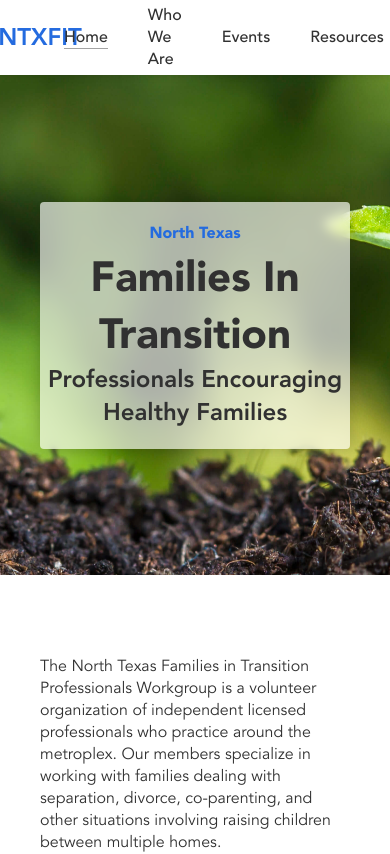
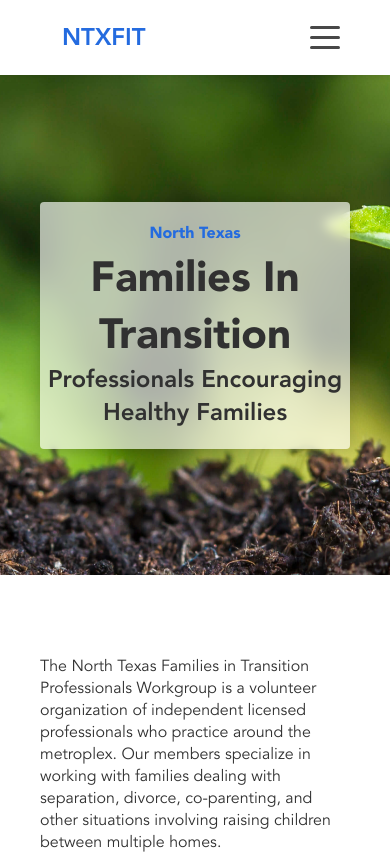
Before and after one commit to Modern-Lawyer-Marketing/ntxfit, a React (Create React App) app: page / in a window 390 px wide. Shown: the top 854 px of the page. Built offline with nearby package versions, Linux system fonts and the light colour scheme.

Commit message:
Implement hamburger menu

```diff
--- a/src/components/Navbar.jsx
+++ b/src/components/Navbar.jsx
@@ -1,19 +1,74 @@
-import React from 'react';
+import React, { useState, useEffect, useRef } from 'react';
 import '../styles/navbar.scss';
+import useWindowDimensions from '../lib/useWindowDimensions';
 
 /**
  * Navigation bar
  */
-const Navbar = () => (
+const Navbar = () => {
+  const { isMobile } = useWindowDimensions();
+  const [open, setOpen] = useState(false);
+  const hamburgerMenu = useRef();
+
+  useEffect(() => {
+    document.body.classList.toggle('hamburger-open', open);
+
+    /**
+     * Checks if user clicked outside hamburger menu
+     */
+    function hasClickedOutside(e) {
+      if (!hamburgerMenu.current.contains(e.target)) {
+        setOpen(false);
+        document.removeEventListener('click', hasClickedOutside);
+      }
+    }
+
+    if (open) {
+      document.addEventListener('click', hasClickedOutside);
+    }
+  }, [open]);
+
+  return (
     <div id="navbar">
       <a href="/"><h2>NTXFIT</h2></a>
-    <ul>
+      {isMobile
+        ? <Hamburger open={open} setOpen={setOpen} />
+        : <NavItems />}
+      <HamburgerMenu hamburgerMenu={hamburgerMenu} open={open} />
+    </div>
+  );
+};
+
+/**
+ * Hamburger button
+ */
+const Hamburger = ({ open, setOpen }) => (
+  <button onClick={() => setOpen(!open)} id="hamburger">
+    <div className={`line ${open && 'open'}`} />
+    <div className={`line ${open && 'open'}`} />
+    <div className={`line ${open && 'open'}`} />
+  </button>
+);
+
+/**
+ * Mobile menu, opened when pressing hamburger
+ */
+const HamburgerMenu = ({ open, hamburgerMenu }) => (
+  <div id="hamburger-menu" ref={hamburgerMenu} className={open ? 'open' : ''}>
+    <NavItems />
+  </div>
+);
+
+/**
+ * Navigation items
+ */
+const NavItems = () => (
+  <ul id="nav-items">
     <li className="active"><p>Home</p><div className="line" /></li>
     <li><p>Who We Are</p><div className="line" /></li>
     <li><p>Events</p><div className="line" /></li>
     <li><p>Resources</p><div className="line" /></li>
   </ul>
-  </div>
 );
 
 export default Navbar;
--- /dev/null
+++ b/src/lib/useWindowDimensions.jsx
@@ -0,0 +1,35 @@
+import { useState, useEffect } from 'react';
+
+/**
+ * Get innerWidth and innerHeight of window
+ */
+function getWindowDimensions() {
+  const { innerWidth: width, innerHeight: height } = window;
+  const isMobile = width < 720;
+  return {
+    width,
+    height,
+    isMobile,
+  };
+}
+
+/**
+ * React hook that will return a window's width and height
+ */
+export default function useWindowDimensions() {
+  const [windowDimensions, setWindowDimensions] = useState(getWindowDimensions());
+
+  useEffect(() => {
+    /**
+     * Updates window dimensions
+     */
+    function handleResize() {
+      setWindowDimensions(getWindowDimensions());
+    }
+
+    window.addEventListener('resize', handleResize);
+    return () => window.removeEventListener('resize', handleResize);
+  }, []);
+
+  return windowDimensions;
+}
--- a/src/styles/_constants.scss
+++ b/src/styles/_constants.scss
@@ -2,6 +2,7 @@ $content-width: calc(100vw - 80px);
 $content-max-width: 800px;
 
 $nav-height: 75px;
+$hamburger-menu-width: 200px;
 
 // COLORS
 $blue: #246bdf;
--- a/src/styles/app.scss
+++ b/src/styles/app.scss
@@ -26,6 +26,28 @@ body {
   font-family: 'Avenir', 'Helvetica Neue', sans-serif;
   -webkit-font-smoothing: antialiased;
   -moz-osx-font-smoothing: grayscale;
+  transition: margin-left 200ms;
+
+  &::after {
+    content: '';
+    transition: margin-left 200ms, background 200ms;
+  }
+
+  &.hamburger-open {
+    margin-left: -$hamburger-menu-width;
+
+    &::after {
+      background: rgba(0, 0, 0, 0.25);
+      content: '';
+      height: 100vh;
+      left: 0;
+      margin-left: -$hamburger-menu-width;
+      position: fixed;
+      top: 0;
+      width: 100vw;
+      z-index: 1000;
+    }
+  }
 }
 
 code {
--- a/src/styles/navbar.scss
+++ b/src/styles/navbar.scss
@@ -4,9 +4,11 @@
   align-items: center;
   background: white;
   box-shadow: 0 0 8px rgba(0, 0, 0, 0.15);
+  box-sizing: border-box;
   display: flex;
   height: $nav-height;
-  justify-content: center;
+  justify-content: space-between;
+  padding: 0 50px;
   position: fixed;
   top: 0;
   width: 100vw;
@@ -16,7 +18,6 @@
     align-items: center;
     display: flex;
     height: 100%;
-    margin-left: 50px;
     padding: 0 12px;
     text-decoration: none;
 
@@ -25,14 +26,11 @@
     }
   }
 
-  ul {
+  #nav-items {
     align-items: center;
     display: flex;
-    height: $nav-height;
+    height: 100%;
     justify-content: flex-end;
-    margin-right: 50px;
-    width: $content-width;
-  }
 
     li {
       align-items: center;
@@ -65,5 +63,71 @@
         margin-left: 0;
       }
     }
+  }
+
+  #hamburger {
+    background: none;
+    border: 0;
+    cursor: pointer;
+    outline: none;
+    position: fixed;
+    right: 50px;
+    z-index: 10;
+
+    .line {
+      background: $charcoal-700;
+      border-radius: 2px;
+      height: 3px;
+      margin: 7px 0;
+      transition: all 200ms;
+      width: 30px;
+
+      &.open {
+        background: white;
+
+        &:nth-child(2) {
+          opacity: 0;
+          transform: translateX(-15px);
+          width: 0;
+        }
+
+        &:nth-child(1) {
+          transform: translateY(10px) rotate(-45deg);
+        }
+
+        &:nth-child(3) {
+          transform: translateY(-10px) rotate(-135deg);
+        }
+      }
+    }
+  }
+
+  #hamburger-menu {
+    background: #373a47;
+    clip: rect(0, $hamburger-menu-width, 100vh, $hamburger-menu-width);
+    height: 100vh;
+    position: fixed;
+    right: 0;
+    top: 0;
+    transition: clip 200ms;
+    width: $hamburger-menu-width;
+
+    &.open {
+      clip: rect(0, $hamburger-menu-width, 100vh, 0);
+    }
+
+    #nav-items {
+      align-items: flex-end;
+      color: white;
+      flex-flow: column;
+      height: 200px;
+      margin-top: 100px;
+      padding: 0 30px;
+
+      .line {
+        background: white;
+      }
+    }
+  }
 
 }
```
Also changed, not shown: .eslintrc.json. Lines whose indentation alone changed are shown as unchanged.
